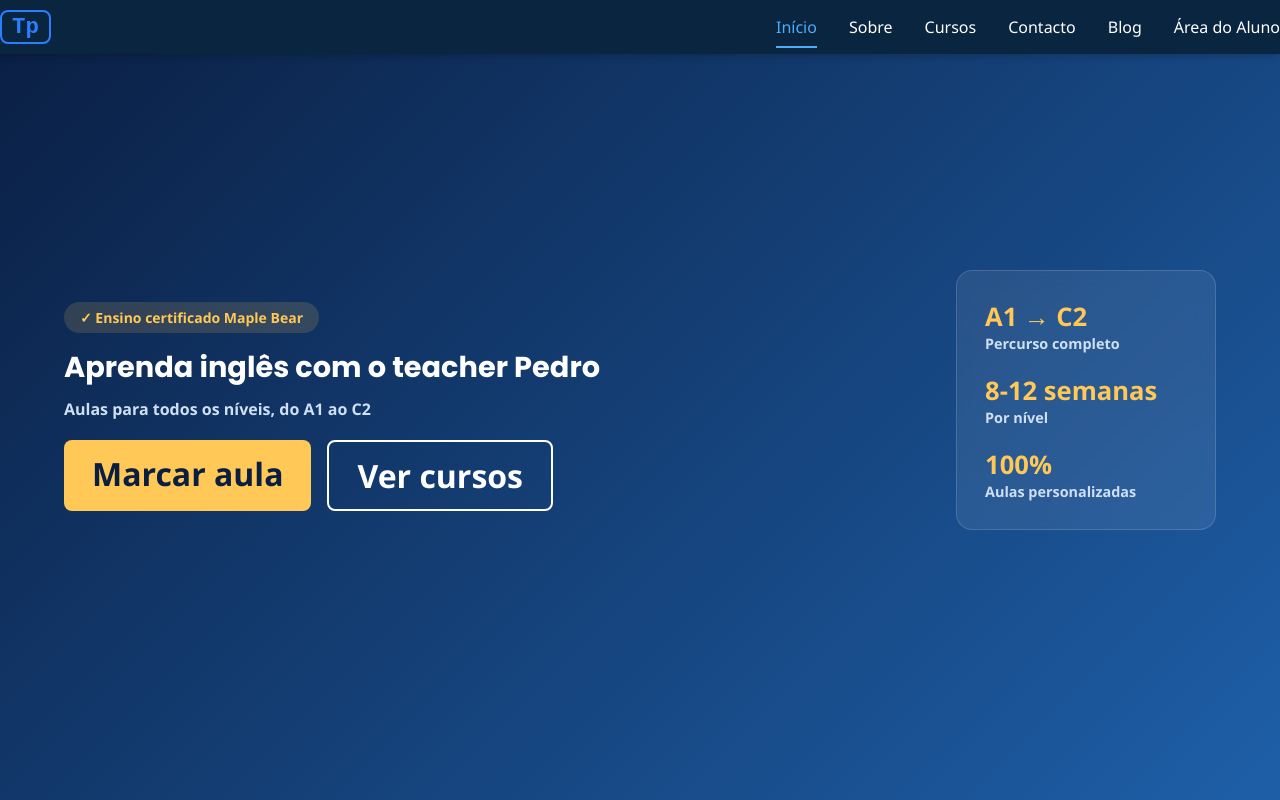
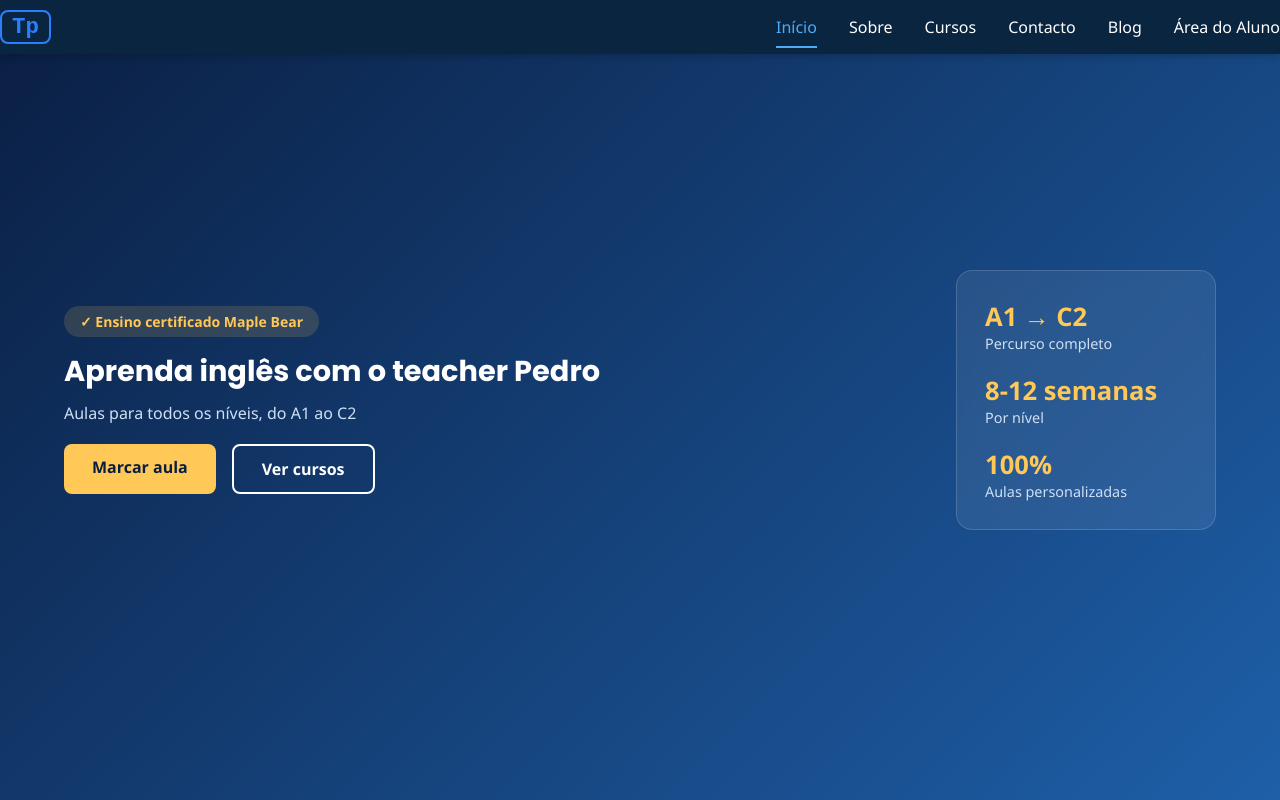
Before and after one commit to pedropedro18/teacher-pedro-react, a React (Vite) app: page / in a window 1280 px wide. Shown: the top 800 px of the page. Built offline with nearby package versions, Linux system fonts and the light colour scheme.

Commit message:
Limpa CSS: remove duplicações e corrige regra global de section

```diff
--- a/src/index.css
+++ b/src/index.css
@@ -1,3 +1,28 @@
+* {
+  box-sizing: border-box;
+  margin: 0;
+  padding: 0;
+}
+
+body {
+  font-family: 'Segoe UI', sans-serif;
+  background: #0a2540;
+  color: #ffffff;
+}
+
+main {
+  padding-top: 70px; /* espaço para o header fixo */
+}
+
+section {
+  min-height: 100vh;
+  display: flex;
+  align-items: center;
+  justify-content: center;
+  scroll-margin-top: 70px;
+}
+
+/* ===== HEADER ===== */
 .site-header {
   position: fixed;
   top: 0;
@@ -6,6 +31,9 @@
   z-index: 1000;
   background: #0a2540;
   box-shadow: 0 2px 8px rgba(0, 0, 0, 0.2);
+  display: flex;
+  align-items: center;
+  justify-content: space-between;
 }
 
 .site-header nav ul {
@@ -30,6 +58,17 @@
 .site-header nav a:hover {
   color: #4dabf7;
   border-bottom: 2px solid #4dabf7;
+}
+
+.logo {
+  font-family: monospace, sans-serif;
+  font-weight: bold;
+  font-size: 1.4rem;
+  color: #2b7fff;
+  border: 2px solid #2b7fff;
+  border-radius: 8px;
+  padding: 2px 10px;
+  text-decoration: none;
 }
 
 .menu-toggle {
@@ -59,36 +98,8 @@
     top: 1rem;
   }
 }
- * {
-  box-sizing: border-box;
-  margin: 0;
-  padding: 0;
-}
 
-body {
-  font-family: 'Segoe UI', sans-serif;
-  background: #0a2540;
-  color: #ffffff;
-}
-
-main {
-  padding-top: 70px; /* espaço para o header fixo */
-}
-
-section {
-  min-height: 100vh;
-  display: flex;
-  align-items: center;
-  justify-content: center;
-  font-size: 2rem;
-  font-weight: 600;
-  scroll-margin-top: 70px;
-}
-
-.hero {
-  background: #0d2f52;
-}
-
+/* ===== SEÇÕES GERAIS ===== */
 #sobre {
   background: #0a2540;
 }
@@ -101,9 +112,13 @@ section {
   min-height: 100vh;
   padding: 4rem 2rem;
 }
-#cursos h2{
+
+#cursos h2 {
   margin-bottom: 1rem;
+  font-size: 2rem;
+  font-weight: 600;
 }
+
 #contacto {
   display: flex;
   flex-direction: column;
@@ -112,13 +127,15 @@ section {
   min-height: 100vh;
   gap: 1.5rem;
 }
-.course-grid{
-  display:grid ;
+
+.course-grid {
+  display: grid;
   grid-template-columns: repeat(auto-fit, minmax(180px, 1fr));
   gap: 1.5rem;
   width: 100%;
   max-width: 900px;
 }
+
 .course-card {
   background: #0d2f52;
   color: #fff;
@@ -127,6 +144,7 @@ section {
   border-radius: 10px;
   font-weight: 600;
 }
+
 .btn-whatsapp {
   display: inline-block;
   background: #25d366;
@@ -136,6 +154,7 @@ section {
   text-decoration: none;
   font-weight: 600;
 }
+
 .about {
   display: flex;
   flex-direction: column;
@@ -145,15 +164,18 @@ section {
   min-height: 100vh;
   padding: 2rem;
   text-align: center;
-  }
-  .profile-photo {
+}
+
+.profile-photo {
   width: 160px;
   height: 160px;
   border-radius: 50%;
   object-fit: cover;
   border: 3px solid #4dabf7;
-  }
-  .blog-page {
+}
+
+/* ===== BLOG ===== */
+.blog-page {
   padding: 2rem 2rem 4rem;
   max-width: 800px;
   margin: 0 auto;
@@ -231,8 +253,8 @@ section {
 .blog-post-content p {
   margin-bottom: 1rem;
 }
-   /* ... resto do teu CSS existente ... */
 
+/* ===== ANIMAÇÕES ===== */
 @keyframes fadeInUp {
   from {
     opacity: 0;
@@ -244,27 +266,19 @@ section {
   }
 }
 
-.hero-title {
-  animation: fadeInUp 0.8s ease-out;
-}
-
-.hero-subtitle {
-  animation: fadeInUp 0.8s ease-out 0.2s backwards;
-}
-
-.hero-cta {
-  animation: fadeInUp 0.8s ease-out 0.4s backwards;
-}
 .fade-in-hidden {
   opacity: 0;
   transform: translateY(40px);
 }
+
 .fade-in-visible {
   opacity: 1;
   transform: translateY(0);
   transition: opacity 0.8s ease-out, transform 0.8s ease-out;
 }
-  .hero {
+
+/* ===== HERO ===== */
+.hero {
   display: flex;
   align-items: center;
   justify-content: space-between;
@@ -295,18 +309,21 @@ section {
   color: #ffffff;
   margin-bottom: 12px;
   line-height: 1.2;
+  animation: fadeInUp 0.8s ease-out;
 }
 
 .hero-subtitle {
   font-size: 1.1rem;
   color: #cfe0f5;
   margin-bottom: 28px;
+  animation: fadeInUp 0.8s ease-out 0.2s backwards;
 }
 
 .hero-buttons {
   display: flex;
   gap: 16px;
   flex-wrap: wrap;
+  animation: fadeInUp 0.8s ease-out 0.4s backwards;
 }
 
 .btn-primary {
@@ -335,19 +352,20 @@ section {
 }
 
 .btn-secondary:hover {
-  background: rgba(255,255,255,0.1);
+  background: rgba(255, 255, 255, 0.1);
 }
 
 .hero-card {
-  background: rgba(255,255,255,0.08);
+  background: rgba(255, 255, 255, 0.08);
   backdrop-filter: blur(8px);
-  border: 1px solid rgba(255,255,255,0.15);
+  border: 1px solid rgba(255, 255, 255, 0.15);
   border-radius: 16px;
   padding: 28px;
   min-width: 260px;
   display: flex;
   flex-direction: column;
   gap: 20px;
+  animation: fadeInUp 0.8s ease-out 0.4s backwards;
 }
 
 .hero-stat {
@@ -365,37 +383,8 @@ section {
   font-size: 0.9rem;
   color: #cfe0f5;
 }
-.site-header {
-  display: flex;
-  align-items: center;
-  justify-content: space-between;
-}
 
-.logo {
-  font-family: monospace, sans-serif;
-  font-weight: bold;
-  font-size: 1.4rem;
-  color: #2b7fff;
-  border: 2px solid #2b7fff;
-  border-radius: 8px;
-  padding: 2px 10px;
-  text-decoration: none;
-}
-.typewriter-cursor {
-  display: inline-block;
-  margin-left: 2px;
-  opacity: 1;
-  animation: none;
-}
-
-.typewriter-cursor.blink {
-  animation: blink-cursor 0.8s step-end infinite;
-}
-
-@keyframes blink-cursor {
-  0%, 100% { opacity: 1; }
-  50% { opacity: 0; }
-}
+/* ===== TYPEWRITER ===== */
 .typewriter-cursor {
   display: inline-block;
   margin-left: 2px;
@@ -409,6 +398,8 @@ section {
   0%, 100% { opacity: 1; }
   50% { opacity: 0; }
 }
+
+/* ===== ACESSIBILIDADE ===== */
 .sr-only {
   position: absolute;
   width: 1px;
```
